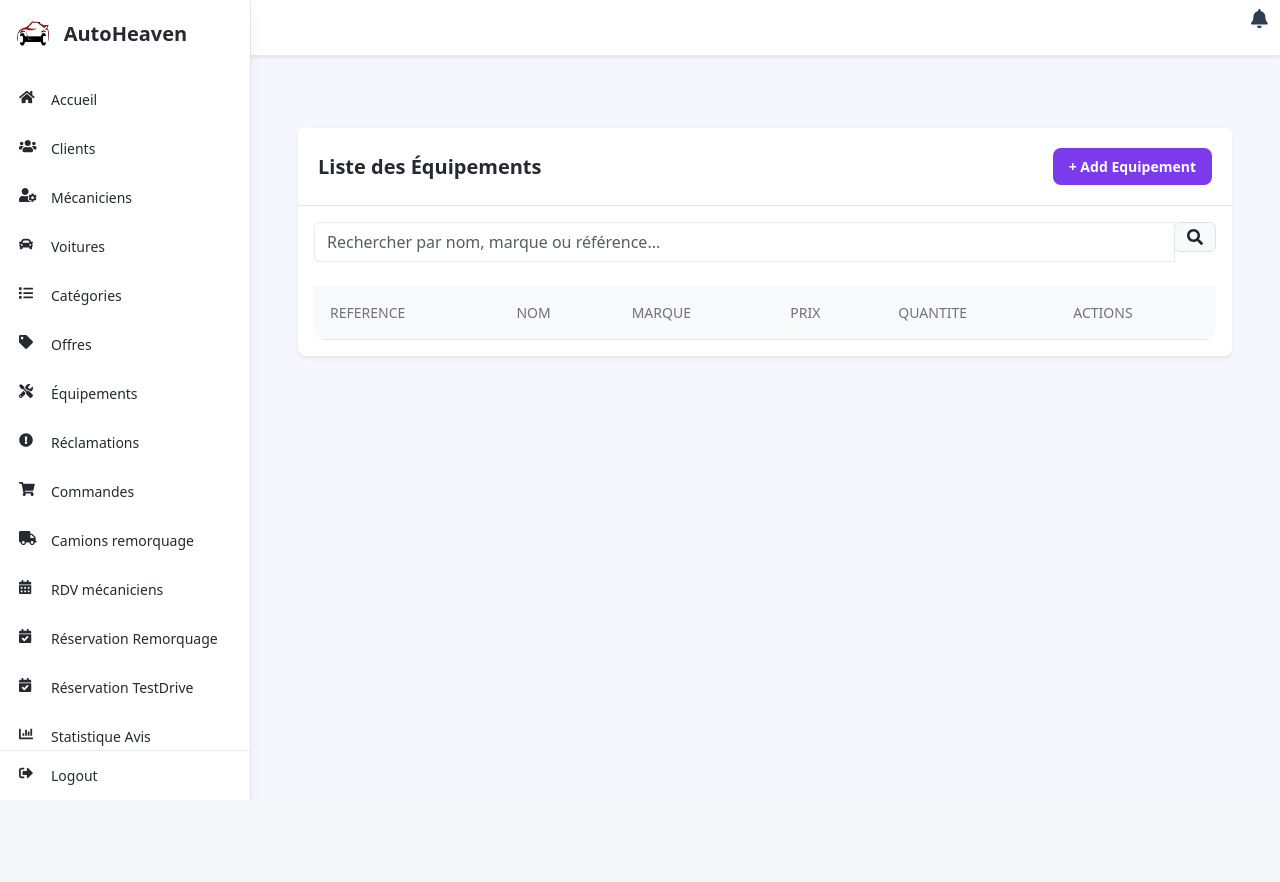
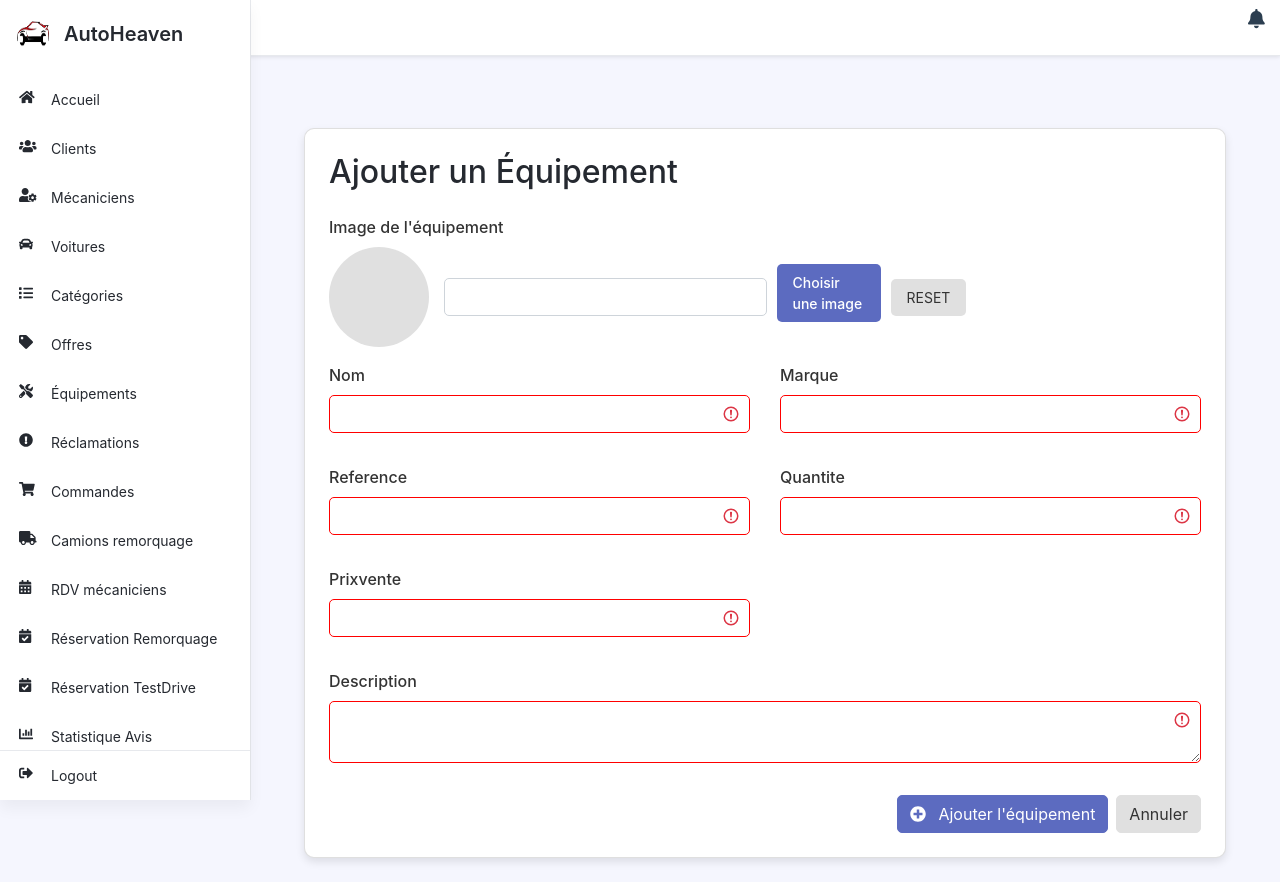
Before and after one commit to tasnim3A21/AutoHeaven, a Symfony app: template templates/equipements/index.html.twig in a window 1280 px wide. Before the commit the page ends 800 px from the top, so only its background shows below. Run offline with Twig, Linux system fonts and the light colour scheme; the template is opened without the code that fills it, so the values that code supplies are empty; form fields are guessed from the names that the template uses; some libraries are stand-ins or nearby versions.

Commit message:
improvment

```diff
--- a/templates/equipements/index.html.twig
+++ b/templates/equipements/index.html.twig
@@ -1,170 +1,173 @@
 {% extends 'base_admin.html.twig' %}
 
-{% block title %}Liste des Équipements{% endblock %}
+{% block title %}Ajouter un Équipement{% endblock %}
 
 {% block content %}
-    <!-- Ancien CSS -->
-    <link rel="stylesheet" href="{{ asset('css/equiptable.css') }}">
+    <!-- Bootstrap CSS -->
+    <link href="https://stackpath.bootstrapcdn.com/bootstrap/4.5.2/css/bootstrap.min.css" rel="stylesheet">
     <link rel="stylesheet" href="https://cdnjs.cloudflare.com/ajax/libs/font-awesome/5.15.4/css/all.min.css">
-     <script src="https://cdn.jsdelivr.net/npm/sweetalert2@11"></script>
+
+    <style>
+        body { background-color: #f8f9fa; }
+        .card { border-radius: 10px; box-shadow: 0 4px 8px rgba(0, 0, 0, 0.1); }
+        .form-control, .form-control-file { border-radius: 5px; border: 1px solid #ced4da; }
+        .form-control:focus, .form-control-file:focus { border-color: #5c6bc0; box-shadow: 0 0 5px rgba(92, 107, 192, 0.3); }
+        .btn-primary { background-color: #5c6bc0; border-color: #5c6bc0; border-radius: 5px; }
+        .btn-primary:hover { background-color: #4a5aa8; border-color: #4a5aa8; }
+        .btn-secondary { background-color: #e0e0e0; border-color: #e0e0e0; color: #333; border-radius: 5px; }
+        .btn-secondary:hover { background-color: #d0d0d0; border-color: #d0d0d0; }
+        label { font-weight: 500; color: #333; }
+        .custom-file-upload { display: flex; align-items: center; gap: 10px; }
+        .custom-file-upload input[type="file"] { display: none; }
+        .custom-file-upload label { background-color: #5c6bc0; color: white; padding: 8px 16px; border-radius: 5px; cursor: pointer; font-size: 14px; }
+        .custom-file-upload label:hover { background-color: #4a5aa8; }
+        .custom-file-upload .reset-btn { background-color: #e0e0e0; color: #333; padding: 8px 16px; border-radius: 5px; cursor: pointer; font-size: 14px; }
+        .custom-file-upload .reset-btn:hover { background-color: #d0d0d0; }
+        .file-info { font-size: 12px; color: #666; margin-top: 5px; }
+        .image-preview { width: 100px; height: 100px; border-radius: 50%; background-color: #e0e0e0; display: flex; align-items: center; justify-content: center; overflow: hidden; margin-right: 15px; }
+        .image-preview img { width: 100%; height: 100%; object-fit: cover; }
+        .image-section { display: flex; align-items: center; }
+        .invalid-feedback {
+            color: red;
+            font-size: 0.875em;
+            margin-top: 0.25rem;
+        }
+        .is-invalid {
+            border-color: red !important;
+        }
+        .error-message {
+            color: red;
+            font-size: 12px;
+            margin-top: 5px;
+        }
+    </style>
 
     <div class="container mt-5">
-        <div class="card shadow-sm rounded-3 border-0">
-            <div class="card-header bg-white border-bottom d-flex justify-content-between align-items-center">
-                <h5 class="mb-0">Liste des Équipements</h5>
-                <a href="{{ path('app_equipements_create') }}" class="btn btn-primary">+ Add Equipement</a>
+        <div class="card p-4">
+            <h2 class="mb-4">Ajouter un Équipement</h2>
+               {{ form_start(form, {'attr': {'enctype': 'multipart/form-data', 'novalidate': 'novalidate'}}) }}
+                <div class="mb-3">
+                    <label>Image de l'équipement</label>
+                    <div class="image-section">
+                        <div class="image-preview" id="imagePreview">
+                            <img id="previewImage" src="#" alt="Image Preview" style="display: none;">
                         </div>
-
-            <div class="card-body">
-                <!-- Formulaire de recherche -->
-                <div class="mb-4">
-                    <div class="input-group">
-                        <input type="text"
-                               id="searchInput"
-                               class="form-control"
-                               placeholder="Rechercher par nom, marque ou référence..."
-                               autocomplete="off">
-                        <div class="input-group-append">
-                            <span class="input-group-text">
-                                <i class="fas fa-search"></i>
-                            </span>
+                        <div class="custom-file-upload">
+                            {{ form_widget(form.image) }}
+                            <label for="{{ form.image.vars.id }}">Choisir une image</label>
+                            <span class="reset-btn" onclick="resetImage()">RESET</span>
                         </div>
+                    </div>
+                    <div class="error-message">{{ form_errors(form.image) }}</div>
+                </div>
+                <div class="row">
+                    <div class="col-md-6 mb-3">
+                        <div class="form-group">
+    {{ form_label(form.nom) }}
+    {{ form_widget(form.nom, {'attr': {'class': 'form-control' ~ (form.nom.vars.valid ? '' : ' is-invalid')}}) }}
+    <div class="invalid-feedback">
+        {{ form_errors(form.nom) }}
     </div>
 </div>
 
-                <!-- Tableau -->
-                <div class="table-responsive">
-                    <table class="table align-middle" id="equipementsTable">
-                        <thead class="table-light">
-                            <tr>
-                                <th>Reference</th>
-                                <th>Nom</th>
-                                <th>Marque</th>
-                                <th>Prix</th>
-                                <th>Quantite</th>
-                                <th>Actions</th>
-                            </tr>
-                        </thead>
-                       <!-- Modifier la partie du tableau -->
-<tbody class="table-border-bottom-0">
-    {% for equipement in equipements %}
-        <tr>
-            <td>{{ equipement.reference }}</td>
-            <td>{{ equipement.nom }}</td>
-            <td>{{ equipement.marque }}</td>
-            <td>{{ equipement.stock ? equipement.stock.prixvente : 'N/A' }}</td>
-            <td>{{ equipement.stock ? equipement.stock.quantite : 'N/A' }}</td>
-            <td>
-               <a href="{{ path('app_equipements_edit', {'id': equipement.id, 'page': app.request.query.get('page', 1)}) }}" class="btn btn-sm btn-primary">
-    <i class="fas fa-edit"></i>
-</a>
-                <form method="POST" action="{{ path('app_equipements_delete', {'id': equipement.id, 'page': app.request.query.get('page', 1)}) }}"
-      onsubmit="return confirm('Êtes-vous sûr de vouloir supprimer cet équipement ?');"
-      style="display: inline-block;">
-    <input type="hidden" name="_method" value="DELETE">
-    <input type="hidden" name="_token" value="{{ csrf_token('delete' ~ equipement.id) }}">
-    <button type="submit" class="btn btn-sm btn-danger">
-        <i class="fas fa-trash"></i>
-    </button>
-</form>
-            </td>
-        </tr>
-    {% endfor %}
-</tbody>
-                    </table>
-                    <div class="navigation d-flex justify-content-center">
-                    {{knp_pagination_render(equipements)}}
-                    </  >
                     </div>
-            </div>
+                    <div class="col-md-6 mb-3">
+                       <div class="form-group">
+    {{ form_label(form.marque) }}
+    {{ form_widget(form.marque, {'attr': {'class': 'form-control' ~ (form.marque.vars.valid ? '' : ' is-invalid')}}) }}
+    <div class="invalid-feedback">
+        {{ form_errors(form.marque) }}
     </div>
 </div>
 
+                    </div>
+                </div>
+                <div class="row">
+                    <div class="col-md-6 mb-3">
+                        <div class="form-group">
+    {{ form_label(form.reference) }}
+    {{ form_widget(form.reference, {'attr': {'class': 'form-control' ~ (form.reference.vars.valid ? '' : ' is-invalid')}}) }}
+    <div class="invalid-feedback">
+        {{ form_errors(form.reference) }}
+    </div>
+</div>
 
+                    </div>
+                    <div class="col-md-6 mb-3">
+                       <div class="form-group">
+    {{ form_label(form.quantite) }}
+    {{ form_widget(form.quantite, {'attr': {'class': 'form-control' ~ (form.quantite.vars.valid ? '' : ' is-invalid')}}) }}
+    <div class="invalid-feedback">
+        {{ form_errors(form.quantite) }}
+    </div>
+</div>
 
-    <!-- Ancien JavaScript de recherche conservé -->
+                    </div>
+                </div>
+                <div class="row">
+                    <div class="col-md-6 mb-3">
+                        <div class="form-group">
+    {{ form_label(form.prixvente) }}
+    {{ form_widget(form.prixvente, {'attr': {'class': 'form-control' ~ (form.prixvente.vars.valid ? '' : ' is-invalid')}}) }}
+    <div class="invalid-feedback">
+        {{ form_errors(form.prixvente) }}
+    </div>
+</div>
+
+                    </div>
+                </div>
+                <div class="row">
+                    <div class="col-md-12 mb-3">
+                      <div class="form-group">
+    {{ form_label(form.description) }}
+    {{ form_widget(form.description, {'attr': {'class': 'form-control' ~ (form.description.vars.valid ? '' : ' is-invalid')}}) }}
+    <div class="invalid-feedback">
+        {{ form_errors(form.description) }}
+    </div>
+</div>
+
+                    </div>
+                </div>
+                <div class="d-flex justify-content-end">
+                    <button type="submit" class="btn btn-primary">
+                        <i class="fas fa-plus-circle mr-2"></i> Ajouter l'équipement
+                    </button>
+                    <a href="{{ path('app_equipements') }}" class="btn btn-secondary ml-2">Annuler</a>
+                </div>
+            {{ form_end(form) }}
+        </div>
+    </div>
+
+    <!-- Bootstrap JS -->
     <script src="https://code.jquery.com/jquery-3.5.1.min.js"></script>
     <script src="https://cdn.jsdelivr.net/npm/popper.js@1.16.1/dist/umd/popper.min.js"></script>
     <script src="https://stackpath.bootstrapcdn.com/bootstrap/4.5.2/js/bootstrap.min.js"></script>
 
     <script>
+        // Image preview (fonctionnalité visuelle uniquement, pas de validation)
+        document.getElementById('{{ form.image.vars.id }}').addEventListener('change', function(event) {
+            const file = event.target.files[0];
+            const previewImage = document.getElementById('previewImage');
+            const imagePreview = document.getElementById('imagePreview');
 
-        document.addEventListener('DOMContentLoaded', function() {
-             {% for message in app.flashes('success') %}
-                Swal.fire({
-                    icon: 'success',
-                    title: 'Succès',
-                    text: '{{ message }}',
-                    confirmButtonColor: '#3085d6',
-                    confirmButtonText: 'OK'
+            if (file) {
+                const reader = new FileReader();
+                reader.onload = function(e) {
+                    previewImage.src = e.target.result;
+                    previewImage.style.display = 'block';
+                    imagePreview.style.backgroundColor = 'transparent';
+                };
+                reader.readAsDataURL(file);
+            }
         });
-            {% endfor %}
 
-            {% for message in app.flashes('error') %}
-                Swal.fire({
-                    icon: 'error',
-                    title: 'Erreur',
-                    text: '{{ message }}',
-                    confirmButtonColor: '#d33',
-                    confirmButtonText: 'OK'
-                });
-            {% endfor %}
-            const searchInput = document.getElementById('searchInput');
-            const tableBody = document.querySelector('#equipementsTable tbody');
-            const originalTableContent = tableBody.innerHTML;
-            let searchTimeout;
-
-            function searchEquipements(searchTerm) {
-                if (searchTerm.length === 0) {
-                    tableBody.innerHTML = originalTableContent;
-                    return;
+        function resetImage() {
+            const previewImage = document.getElementById('previewImage');
+            const imagePreview = document.getElementById('imagePreview');
+            document.getElementById('{{ form.image.vars.id }}').value = '';
+            previewImage.src = '#';
+            previewImage.style.display = 'none';
+            imagePreview.style.backgroundColor = '#e0e0e0';
         }
-
-                fetch(`/equipements/search?search=${encodeURIComponent(searchTerm)}`)
-                    .then(response => response.json())
-                    .then(data => {
-                        if (data.data.length === 0) {
-                            tableBody.innerHTML = '<tr><td colspan="6" class="text-center">Aucun résultat trouvé</td></tr>';
-                        } else {
-                            let html = '';
-                            data.data.forEach(equipement => {
-                                html += `
-                                    <tr>
-                                        <td>${equipement.reference}</td>
-                                        <td>${equipement.nom}</td>
-                                        <td>${equipement.marque}</td>
-                                        <td>${equipement.prix}</td>
-                                        <td>${equipement.quantite}</td>
-                                        <td>
-                                            <a href="/equipements/edit/${equipement.id}" class="btn btn-sm btn-primary">
-                                                <i class="fas fa-edit"></i>
-                                            </a>
-                                            <a href="/equipements/delete/${equipement.id}"
-                                               class="btn btn-sm btn-danger"
-                                               onclick="return confirm('Êtes-vous sûr de vouloir supprimer cet équipement ?');">
-                                                <i class="fas fa-trash"></i>
-                                            </a>
-                                        </td>
-                                    </tr>
-                                `;
-                            });
-                            tableBody.innerHTML = html;
-                        }
-                    })
-                    .catch(error => {
-                        console.error('Error:', error);
-                        tableBody.innerHTML = '<tr><td colspan="6" class="text-center text-danger">Erreur lors de la recherche</td></tr>';
-                    });
-            }
-
-            searchInput.addEventListener('input', function() {
-                clearTimeout(searchTimeout);
-                const searchTerm = this.value.trim();
-
-                searchTimeout = setTimeout(() => {
-                    searchEquipements(searchTerm);
-                }, 300);
-            });
-        });
     </script>
 {% endblock %}
```
Also changed, not shown: src/Controller/EquipementsController.php (+214 -35 lines). Lines whose indentation alone changed are shown as unchanged.
